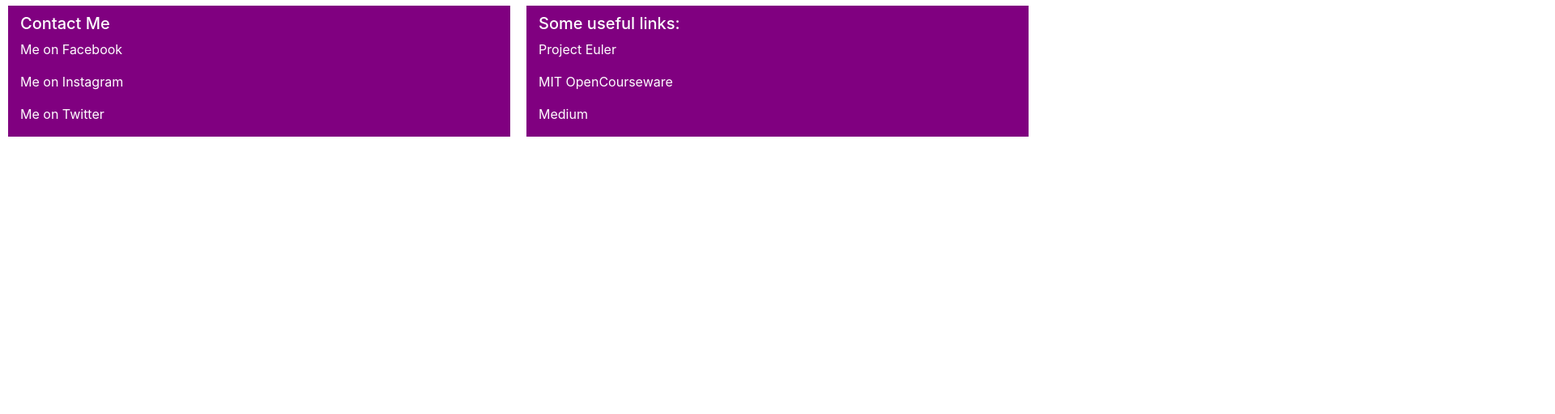
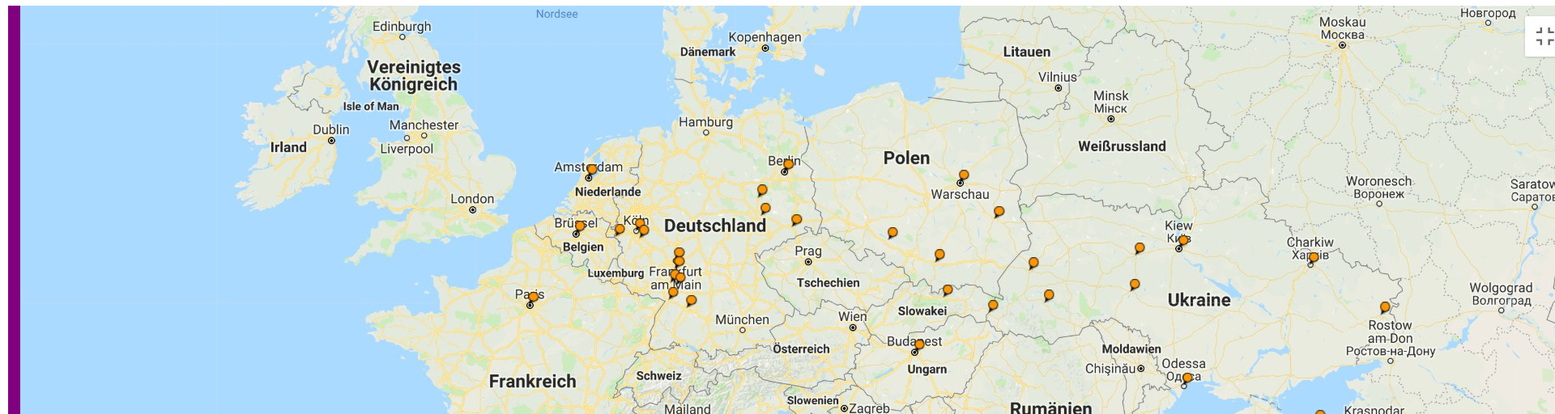
Before and after one commit to vlalos/lecture0, a plain HTML site: page project0/webpage3.html in a window 1280 px wide. Shown: the part 104-616 px from the top of the page at 81% size, 1920 px wide, since content can reach past the window. Drawn offline with nearby package versions, Linux system fonts and the light colour scheme.

Commit message:
added image

```diff
--- a/project0/webpage3.html
+++ b/project0/webpage3.html
@@ -25,8 +25,11 @@
           <a href="webpage4.html" class="linkcolor">Photos</a>
         </div>
       </div>
-    </div>
-    <div class="container-fluid">
+      <div class="row">
+        <div class="col-lg">
+          <img src="bild3.jpg" alt="" id="map">
+        </div>
+      </div>
       <div class="row" id="bottomcontact">
         <div class="col-xl">
           <h5>Contact Me</h5>
```
Also changed, not shown: project0/bild3.jpg (added), project0/webpage3style.scss (added).
